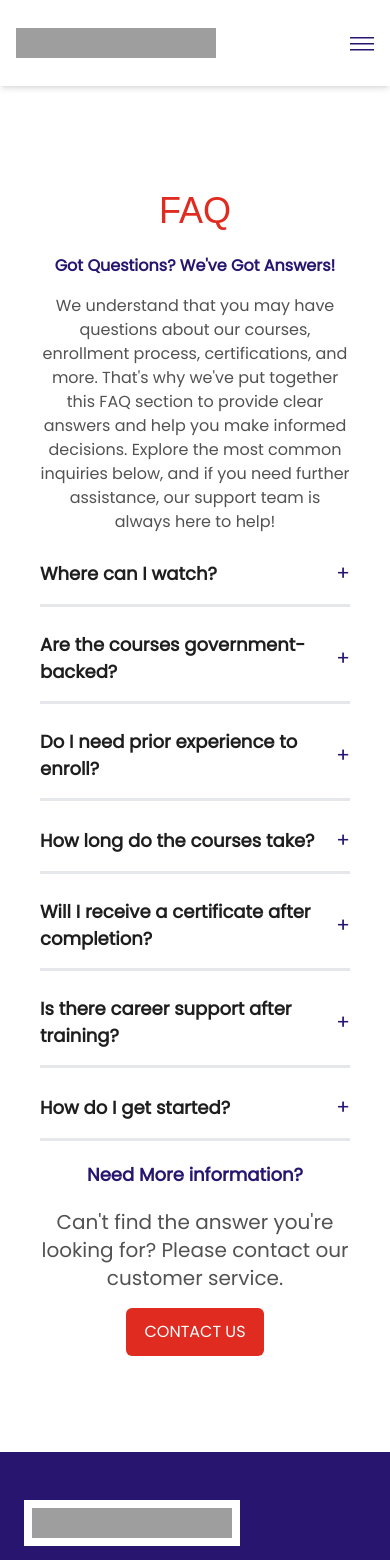
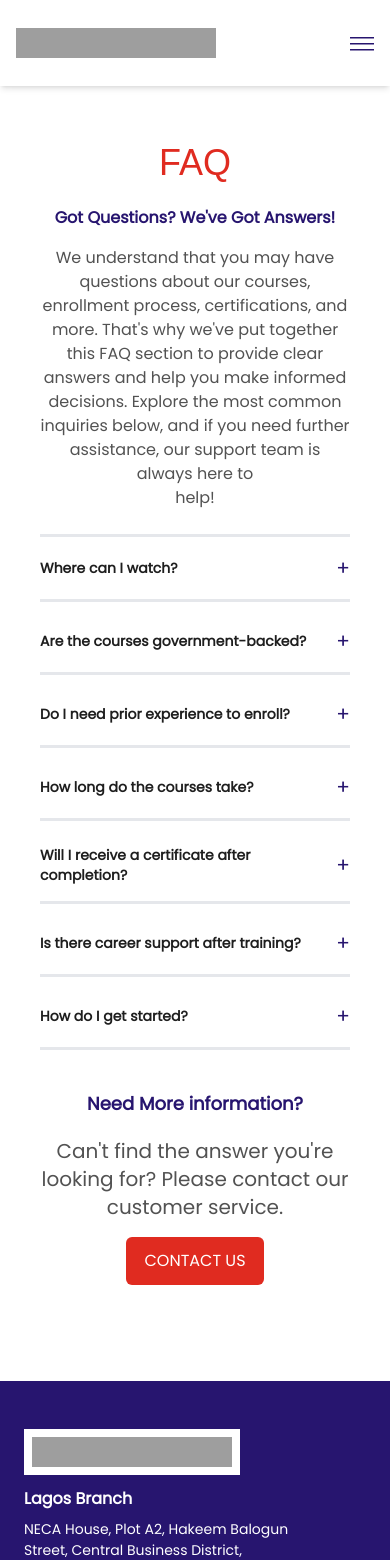
Before and after one commit to shamzconsult/neca-ict-academy, a Next.js app: page /faq in a window 390 px wide. Shown: the top 1560 px of the page. Built offline with nearby package versions, Linux system fonts and the light colour scheme; grey boxes are pictures that could not be loaded; a web font is replaced by a local one.

Commit message:
faq img fixedand height fixed,hight quality image used

```diff
--- a/src/components/atom/Faq.tsx
+++ b/src/components/atom/Faq.tsx
@@ -12,25 +12,25 @@ const Faq = () => {
     };
 
     return (
-        <div className="max-w-6xl w-full px-0 pt-20 md:max-w-8xl md:mx-auto md:px-4 py-8">
-            <div className="flex flex-col lg:flex-row bg-white overflow-hidden gap-6">
-                <div className="hidden lg:w-1/2 lg:block">
+        <div className="max-w-6xl w-full px-0 lg:pt-20 md:max-w-8xl md:mx-auto md:px-4 py-8">
+            <div className="flex bg-white items-center justify-evenly overflow-hidden gap-15 h-full">
+                <div className="hidden lg:w-full lg:block h-full">
                     <Image
                         src="https://res.cloudinary.com/daqmbfctv/image/upload/t_faqimage/v1741092798/0_LmGSx7loZgQCyE-a_iiam6w.png"
                         alt="FAQ Image"
                         width={537}
                         height={1117}
-                        className="w-[525px] h-[1000px] object-cover rounded-b-[21.53px]"
+                        className="w-[525px] max-h-[996px] object-cover rounded-b-[21.53px]"
                     />
                 </div>
-                <div className="w-full lg:w-1/2 lg:text-left md:p-6 flex flex-col text-center">
+                <div className="w-full lg:w-full lg:text-left md:p-6 flex flex-col text-center h-full flex-grow">
                     <SubHeading>FAQ</SubHeading>
                     <h2 className="text-center text-[#27156F] mt-4 mb-2 lg:text-left lg:text-[25px] font-bold">Got Questions? We&apos;ve Got Answers!</h2>
-                    <p className="lg:max-w-md mt-2 text-center lg:text-left mb-2 text">
-                        We understand that you may have questions about our courses, enrollment process, certifications, and more. That&apos;s why we&apos;ve put together this FAQ section to provide clear answers and help you make informed decisions. Explore the most common inquiries below, and if you need further assistance, our support team is always here to help!
+                    <p className="lg:max-w-full mt-2 text-center lg:text-left mb-4 text">
+                        We understand that you may have questions about our courses, enrollment process, certifications, and more. That&apos;s why we&apos;ve put together this FAQ section to provide clear answers and help you make informed decisions. Explore the most common inquiries below, and if you need further assistance, our support team is always here to <br /> help!
                     </p>
 
-                    <div className="space-y-2 w-full max-w-2xl">
+                    <div className="space-y-2 w-full max-w-2xl mt-2">
                         {[
                             { question: "Where can I watch?", answer: "Our courses are open to beginners, professionals, and anyone looking to build a career in tech. Whether you have prior experience or are just starting, we have a program suited for you." },
                             { question: "Are the courses government-backed?", answer: "Yes, our courses are recognized and backed by relevant government authorities." },
@@ -40,12 +40,12 @@ const Faq = () => {
                             { question: "Is there career support after training?", answer: "Yes, we provide career support, including job placement assistance and resume building." },
                             { question: "How do I get started?", answer: "Simply choose a course, enroll, and start learning! Our team is here to guide you every step of the way." },
                         ].map((faq, index) => (
-                            <div key={index} className="accordion border-b-3 border-gray-200 pb-4 pt-4">
+                            <div key={index} className={`accordion border-b-3 border-gray-200 pb-4 pt-4 ${index === 0 ? 'border-t-3 border-gray-200' : ''}`}>
                                 <button
                                     className="accordion-toggle w-full flex justify-between items-center text-left focus:outline-none cursor-pointer"
                                     onClick={() => toggleAccordion(index)}
                                 >
-                                    <span className="text-[#1E1E1E] font-semibold text-[18px]">{faq.question}</span>
+                                    <span className="text-[#1E1E1E] font-semibold text-sm lg:text-[17px]">{faq.question}</span>
                                     <span className="accordion-icon text-[#27156F] text-[20px]">{activeIndex === index ? <svg xmlns="http://www.w3.org/2000/svg" width="20" height="20" viewBox="0 0 24 24" fill="none" stroke="currentColor" strokeWidth="2" strokeLinecap="round" strokeLinejoin="round"><line x1="18" y1="6" x2="6" y2="18"></line><line x1="6" y1="6" x2="18" y2="18"></line></svg> : '+'}</span>
                                 </button>
                                 {activeIndex === index && (
@@ -57,7 +57,7 @@ const Faq = () => {
                         ))}
                     </div>
 
-                    <h2 className="text-[18px] font-bold text-[#27156F] mt-5 text-center lg:text-left">Need More information?</h2>
+                    <h2 className="text-[18px] font-bold text-[#27156F] mt-10 lg:mt-5 text-center lg:text-left">Need More information?</h2>
 
                     <div className="mt-5">
                         <p className="text-[#525252] text-xl lg:text-[17px] text-center lg:text-left">
```
